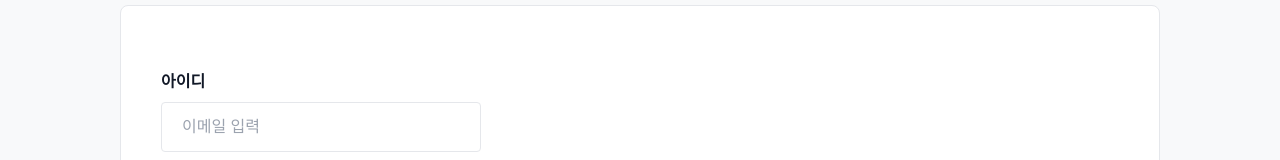
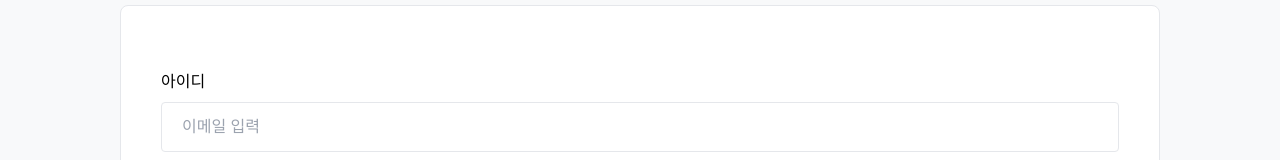
Before and after one commit to tle-ko/fe-web-react, a React (Create React App) app: page /signin in a window 1280 px wide. Shown: the part 123-283 px from the top of the page. Built offline with nearby package versions, Linux system fonts and the light colour scheme; a web font is replaced by a local one.

Commit message:
💄 style: input 컴포넌트 수정

```diff
--- a/src/components/common/input.jsx
+++ b/src/components/common/input.jsx
@@ -1,7 +1,7 @@
 export default function Input({ title, placeholder, error, accuracy }) {
   return (
-    <div className="w-80 pt-6 flex flex-col justify-start items-start gap-2">
-      <div className="text-gray-900 text-base font-semibold">{title}</div>
+    <div className="pt-6 flex flex-col justify-start items-start gap-2">
+      <div className="containerTitle">{title}</div>
       <input
         type="text"
         className="px-5 py-3 bg-white rounded border border-gray-200 text-gray-800 font-medium w-full outline-none"
```
